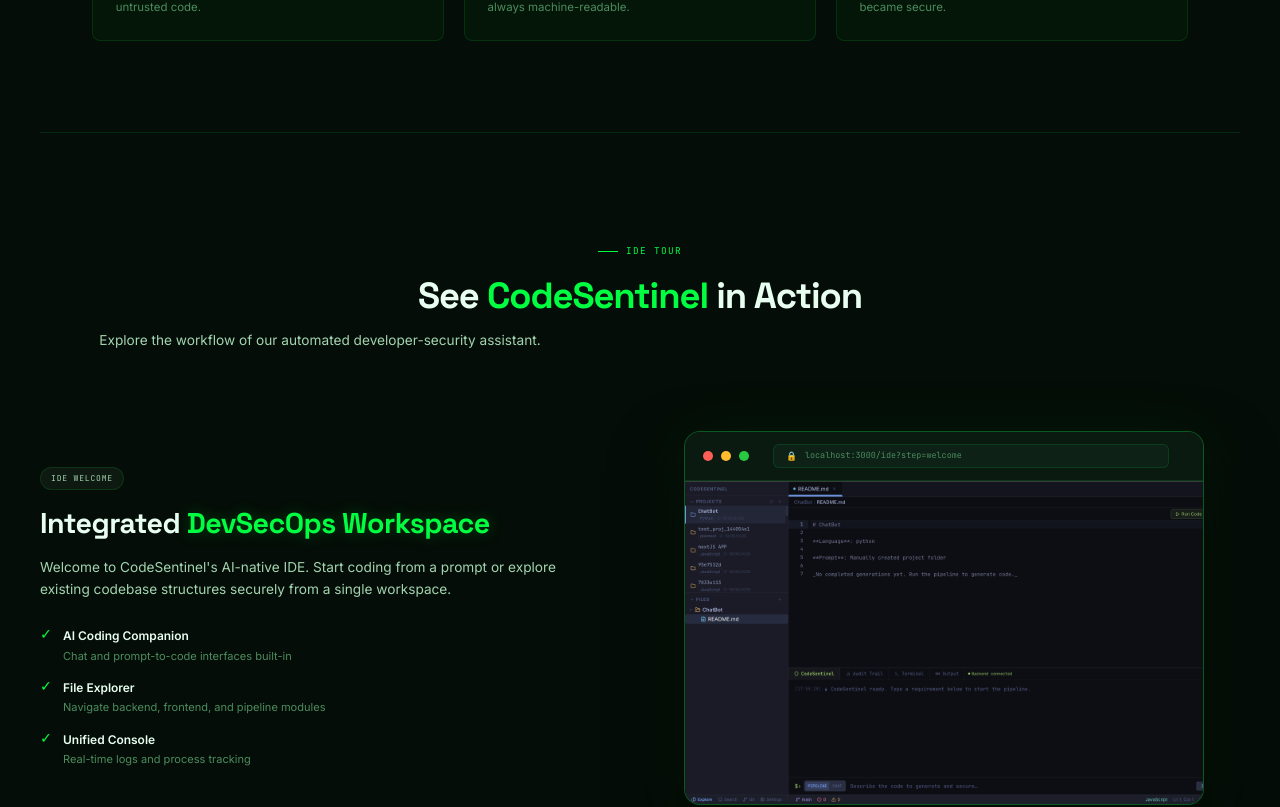
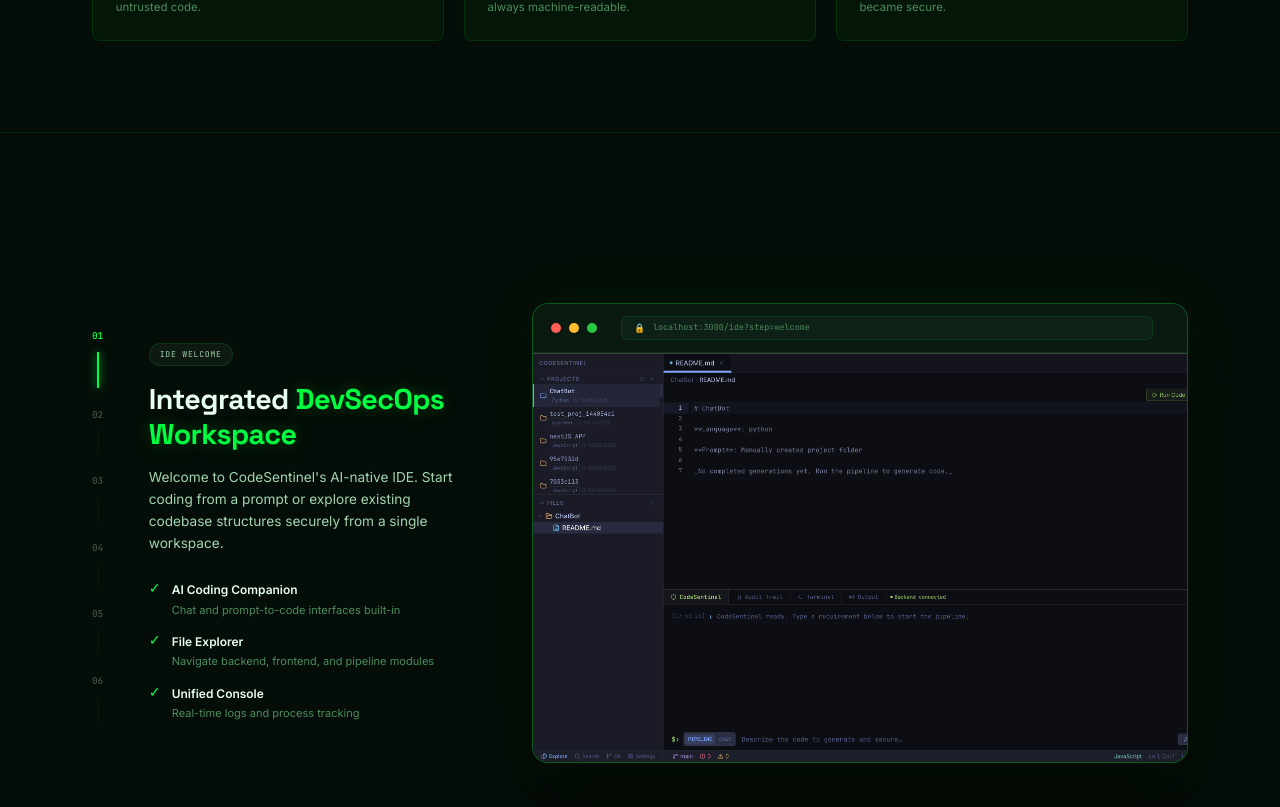
Before and after one commit to mkuldeepsinh/CodeSentinel, a Next.js app in the folder frontend/: page / in a window 1280 px wide. Shown: the part 2480-3287 px from the top of the page. Built offline with nearby package versions, Linux system fonts and the light colour scheme.

Commit message:
feat: implement interactive sticky scroll showcase with fallback class selectors, resolved scroll-locks, and enlarged browser mocks

```diff
--- a/frontend/src/app/globals.css
+++ b/frontend/src/app/globals.css
@@ -786,3 +786,21 @@
   font-size: 13px;
   color: var(--text-disabled);
 }
+
+/* ── Homepage scroll override ── */
+html.homepage-active,
+html:has(.homepage) {
+  overflow-y: auto !important;
+  overflow-x: hidden !important;
+  height: auto !important;
+}
+
+html.homepage-active body,
+html.homepage-active main,
+html.homepage-active .hp-content,
+html:has(.homepage) body,
+html:has(.homepage) main,
+html:has(.homepage) .hp-content {
+  overflow: visible !important;
+  height: auto !important;
+}
--- a/frontend/src/app/homepage.css
+++ b/frontend/src/app/homepage.css
@@ -1025,122 +1025,148 @@
   margin: 0 auto;
 }
 
-.hp-footer-copy {
-  font-family: var(--font-mono);
-  font-size: 0.7rem;
-  color: var(--text-muted);
-  letter-spacing: 0.05em;
+/* ── Sticky Showcase Layout ─────────────────────────────── */
+.hp-sticky-showcase-container {
+  position: relative;
+  height: 600vh; /* 6 steps x 100vh */
+  border-top: 1px solid var(--border-dim);
 }
 
-.hp-footer-links {
+.hp-sticky-showcase-sticky {
+  position: sticky;
+  top: 0;
+  height: 100vh;
   display: flex;
-  gap: 1.5rem;
+  align-items: center;
+  justify-content: center;
+  overflow: hidden;
 }
 
-.hp-footer-links a {
+.hp-sticky-showcase-inner {
+  display: grid;
+  grid-template-columns: 0.8fr 1.4fr;
+  gap: 5rem;
+  align-items: center;
+  width: 100%;
+}
+
+.hp-sticky-left-col {
+  display: flex;
+  gap: 3.5rem;
+  align-items: flex-start;
+  width: 100%;
+}
+
+/* Showcase vertical progress bar */
+.hp-showcase-nav-track {
+  display: flex;
+  flex-direction: column;
+  gap: 1.5rem;
+  padding-top: 0.5rem;
+  flex-shrink: 0;
+}
+
+.hp-showcase-nav-btn {
+  background: transparent;
+  border: none;
+  display: flex;
+  flex-direction: column;
+  align-items: center;
+  gap: 8px;
+  cursor: pointer;
+  padding: 0;
+  opacity: 0.35;
+  transition: opacity var(--transition-fast);
+}
+
+.hp-showcase-nav-btn:hover {
+  opacity: 0.7;
+}
+
+.hp-showcase-nav-btn.active {
+  opacity: 1;
+}
+
+.hp-showcase-nav-num {
   font-family: var(--font-mono);
-  font-size: 0.7rem;
-  color: var(--text-muted);
-  text-decoration: none;
-  letter-spacing: 0.05em;
+  font-size: 0.72rem;
+  color: var(--text-secondary);
+  font-weight: 600;
   transition: color var(--transition-fast);
 }
 
-.hp-footer-links a:hover {
+.hp-showcase-nav-btn.active .hp-showcase-nav-num {
   color: var(--green-acid);
 }
 
-/* ── Scroll-triggered animations ────────────────────────── */
-.hp-fade-up {
-  opacity: 0;
-  transform: translateY(24px);
-  transition: opacity 0.6s ease, transform 0.6s ease;
+.hp-showcase-nav-line {
+  width: 2px;
+  height: 24px;
+  background: var(--border-dim);
+  transition: background var(--transition-fast), height var(--transition-fast), box-shadow var(--transition-fast);
 }
 
-.hp-fade-up.visible {
-  opacity: 1;
-  transform: translateY(0);
+.hp-showcase-nav-btn.active .hp-showcase-nav-line {
+  background: var(--green-acid);
+  height: 36px;
+  box-shadow: 0 0 10px var(--green-acid);
 }
 
-/* ── Responsive ─────────────────────────────────────────── */
-@media (max-width: 900px) {
-  .hp-hero-inner {
-    grid-template-columns: 1fr;
-    gap: 3rem;
-  }
-
-  .hp-stats-grid {
-    grid-template-columns: repeat(2, 1fr);
-  }
-
-  .hp-nav-links {
-    display: none;
-  }
+/* Description content stack */
+.hp-sticky-desc-stack {
+  position: relative;
+  width: 100%;
+  display: grid;
+  grid-template-columns: 1fr;
+  grid-template-rows: 1fr;
+  min-height: 420px;
 }
 
-@media (max-width: 600px) {
-  .hp-stats-grid {
-    grid-template-columns: 1fr 1fr;
-  }
-
-  .hp-hero-stats {
-    flex-wrap: wrap;
-    gap: 1.5rem;
-  }
-}
-
-/* ── Reset + Base Override ──────────────────────────────── */
-html:has(.homepage),
-html:has(.homepage) body {
-  overflow-y: auto !important;
-  overflow-x: hidden !important;
-  height: auto !important;
-}
-
-/* ── Zig-Zag Showcase Section ───────────────────────────── */
-.hp-showcase-section {
-  border-top: 1px solid var(--border-dim);
-  padding: 8rem 0;
-}
-
-.hp-showcase-header {
-  text-align: center;
-  margin-bottom: 6rem;
-}
-
-.hp-showcase-list {
-  display: flex;
-  flex-direction: column;
-  gap: 8rem;
-}
-
-.hp-showcase-row {
-  display: grid;
-  grid-template-columns: 1.1fr 1.2fr;
-  gap: 5rem;
-  align-items: center;
-}
-
-/* Alternate row layouts */
-.hp-showcase-row:nth-child(even) .hp-showcase-desc-col {
-  order: 2;
-}
-.hp-showcase-row:nth-child(even) .hp-showcase-img-col {
-  order: 1;
-}
-
-/* Column styles */
-.hp-showcase-desc-col {
+.hp-sticky-desc-item {
+  grid-area: 1 / 1 / 2 / 2;
   display: flex;
   flex-direction: column;
   justify-content: center;
+  opacity: 0;
+  transform: translateY(35px);
+  pointer-events: none;
+  transition: opacity 0.5s cubic-bezier(0.16, 1, 0.3, 1), transform 0.5s cubic-bezier(0.16, 1, 0.3, 1);
 }
 
-.hp-showcase-img-col {
+.hp-sticky-desc-item.active {
+  opacity: 1;
+  transform: translateY(0);
+  pointer-events: auto;
+  z-index: 2;
+}
+
+/* Image stack */
+.hp-sticky-img-stack {
   position: relative;
-  max-width: 520px;
+  max-width: 780px;
   width: 100%;
+  aspect-ratio: 16 / 10;
+  display: grid;
+  grid-template-columns: 1fr;
+  grid-template-rows: 1fr;
   justify-self: center;
+}
+
+.hp-sticky-img-frame {
+  grid-area: 1 / 1 / 2 / 2;
+  opacity: 0;
+  transform: scale(0.96) translateY(20px);
+  pointer-events: none;
+  transition: opacity 0.55s cubic-bezier(0.16, 1, 0.3, 1), transform 0.55s cubic-bezier(0.16, 1, 0.3, 1);
+  width: 100%;
+  height: 100%;
+}
+
+.hp-sticky-img-frame.active {
+  opacity: 1;
+  transform: scale(1) translateY(0);
+  pointer-events: auto;
+  z-index: 2;
 }
 
 /* Tag colors */
@@ -1226,13 +1252,10 @@
   box-shadow: 0 0 60px rgba(0, 255, 65, 0.05), 0 35px 70px rgba(0, 0, 0, 0.65);
   transition: transform var(--transition-mid), border-color var(--transition-mid), box-shadow var(--transition-mid);
   position: relative;
+  width: 100%;
+  height: 100%;
 }
 
-.hp-showcase-frame:hover {
-  transform: translateY(-4px) scale(1.005);
-  border-color: var(--green-acid);
-  box-shadow: 0 0 85px rgba(0, 255, 65, 0.12), 0 45px 90px rgba(0, 0, 0, 0.75);
-}
 
 .hp-showcase-chrome {
   display: flex;
--- a/frontend/src/app/layout.tsx
+++ b/frontend/src/app/layout.tsx
@@ -34,7 +34,7 @@
   children: React.ReactNode;
 }>) {
   return (
-    <html lang="en" className={`${inter.variable} ${jetbrainsMono.variable}`}>
+    <html lang="en" className={`${inter.variable} ${jetbrainsMono.variable}`} suppressHydrationWarning>
       <body>{children}</body>
     </html>
   );
--- a/frontend/src/app/page.tsx
+++ b/frontend/src/app/page.tsx
@@ -365,25 +365,86 @@
 ];
 
 function ScreenshotsShowcase() {
+  const containerRef = useRef<HTMLDivElement>(null);
+  const [activeStep, setActiveStep] = useState(0);
+
+  useEffect(() => {
+    const handleScroll = () => {
+      if (!containerRef.current) return;
+      const rect = containerRef.current.getBoundingClientRect();
+      const containerHeight = rect.height;
+      const scrolledOffset = -rect.top;
+      const viewportHeight = window.innerHeight;
+      const scrollableRange = containerHeight - viewportHeight;
+
+      if (scrolledOffset < 0) {
+        setActiveStep(0);
+        return;
+      }
+      if (scrolledOffset > scrollableRange) {
+        setActiveStep(SCREENSHOTS_TOUR.length - 1);
+        return;
+      }
+
+      const pct = scrolledOffset / scrollableRange;
+      const step = Math.min(SCREENSHOTS_TOUR.length - 1, Math.floor(pct * SCREENSHOTS_TOUR.length));
+      setActiveStep(step);
+    };
+
+    window.addEventListener("scroll", handleScroll, { passive: true });
+    window.addEventListener("resize", handleScroll, { passive: true });
+
+    // Trigger initially
+    handleScroll();
+
+    return () => {
+      window.removeEventListener("scroll", handleScroll);
+      window.removeEventListener("resize", handleScroll);
+    };
+  }, []);
+
+  const scrollToStep = (idx: number) => {
+    if (!containerRef.current) return;
+    const rect = containerRef.current.getBoundingClientRect();
+    const scrollTop = window.pageYOffset || document.documentElement.scrollTop;
+    const containerTop = rect.top + scrollTop;
+    const containerHeight = rect.height;
+    const viewportHeight = window.innerHeight;
+    const scrollableRange = containerHeight - viewportHeight;
+    const targetScroll = containerTop + (idx / (SCREENSHOTS_TOUR.length - 1)) * scrollableRange + 10;
+
+    window.scrollTo({
+      top: targetScroll,
+      behavior: "smooth",
+    });
+  };
+
   return (
-    <section className="hp-showcase-section hp-section">
-      <div className="hp-showcase-header hp-fade-up">
-        <div className="hp-eyebrow">IDE Tour</div>
-        <h2 className="hp-h2">
-          See <span>CodeSentinel</span> in Action
-        </h2>
-        <p className="hp-lead">
-          Explore the workflow of our automated developer-security assistant.
-        </p>
+    <section ref={containerRef} className="hp-sticky-showcase-container">
+      <div className="hp-sticky-showcase-sticky">
+        <div className="hp-sticky-showcase-inner hp-section">
+          {/* Left Side: Navigation Indicators & Text Description Stack */}
+          <div className="hp-sticky-left-col">
+            <div className="hp-showcase-nav-track">
+              {SCREENSHOTS_TOUR.map((item, idx) => (
+                <button
+                  key={item.id}
+                  className={`hp-showcase-nav-btn ${idx === activeStep ? "active" : ""}`}
+                  onClick={() => scrollToStep(idx)}
+                  aria-label={`Go to step ${idx + 1}`}
+                >
+                  <span className="hp-showcase-nav-num">0{idx + 1}</span>
+                  <span className="hp-showcase-nav-line" />
+                </button>
+              ))}
             </div>
 
-      <div className="hp-showcase-list">
-        {SCREENSHOTS_TOUR.map((item, idx) => {
-          const isOdd = idx % 2 === 0;
-          return (
-            <div key={item.id} className="hp-showcase-row">
-              {/* Left/Right Text Details */}
-              <div className={`hp-showcase-desc-col ${isOdd ? "hp-fade-left" : "hp-fade-right"}`}>
+            <div className="hp-sticky-desc-stack">
+              {SCREENSHOTS_TOUR.map((item, idx) => (
+                <div
+                  key={item.id}
+                  className={`hp-sticky-desc-item ${idx === activeStep ? "active" : ""}`}
+                >
                   <span className={`hp-showcase-tag ${item.tagClass}`}>
                     {item.tag}
                   </span>
@@ -405,9 +466,17 @@
                     ))}
                   </div>
                 </div>
+              ))}
+            </div>
+          </div>
 
-              {/* Left/Right Browser Cased Screenshot */}
-              <div className={`hp-showcase-img-col ${isOdd ? "hp-fade-right" : "hp-fade-left"}`}>
+          {/* Right Side: Pinned Images Stack */}
+          <div className="hp-sticky-img-stack">
+            {SCREENSHOTS_TOUR.map((item, idx) => (
+              <div
+                key={item.id}
+                className={`hp-sticky-img-frame ${idx === activeStep ? "active" : ""}`}
+              >
                 <div className="hp-showcase-frame">
                   <div className="hp-showcase-chrome">
                     <div className="hp-showcase-chrome-dot" />
@@ -430,9 +499,9 @@
                   </div>
                 </div>
               </div>
+            ))}
           </div>
-          );
-        })}
+        </div>
       </div>
     </section>
   );
@@ -441,6 +510,18 @@
 /* ── Main Page ──────────────────────────────────────────── */
 export default function Home() {
   useFadeOnScroll();
+
+  useEffect(() => {
+    // Enable page scrolling dynamically on mount
+    document.documentElement.classList.add("homepage-active");
+    document.body.classList.add("homepage-active");
+
+    return () => {
+      // Disable scrolling again on unmount (e.g. when navigating to /ide)
+      document.documentElement.classList.remove("homepage-active");
+      document.body.classList.remove("homepage-active");
+    };
+  }, []);
 
   return (
     <main className="homepage">
```
Lines whose indentation alone changed are shown as unchanged.
